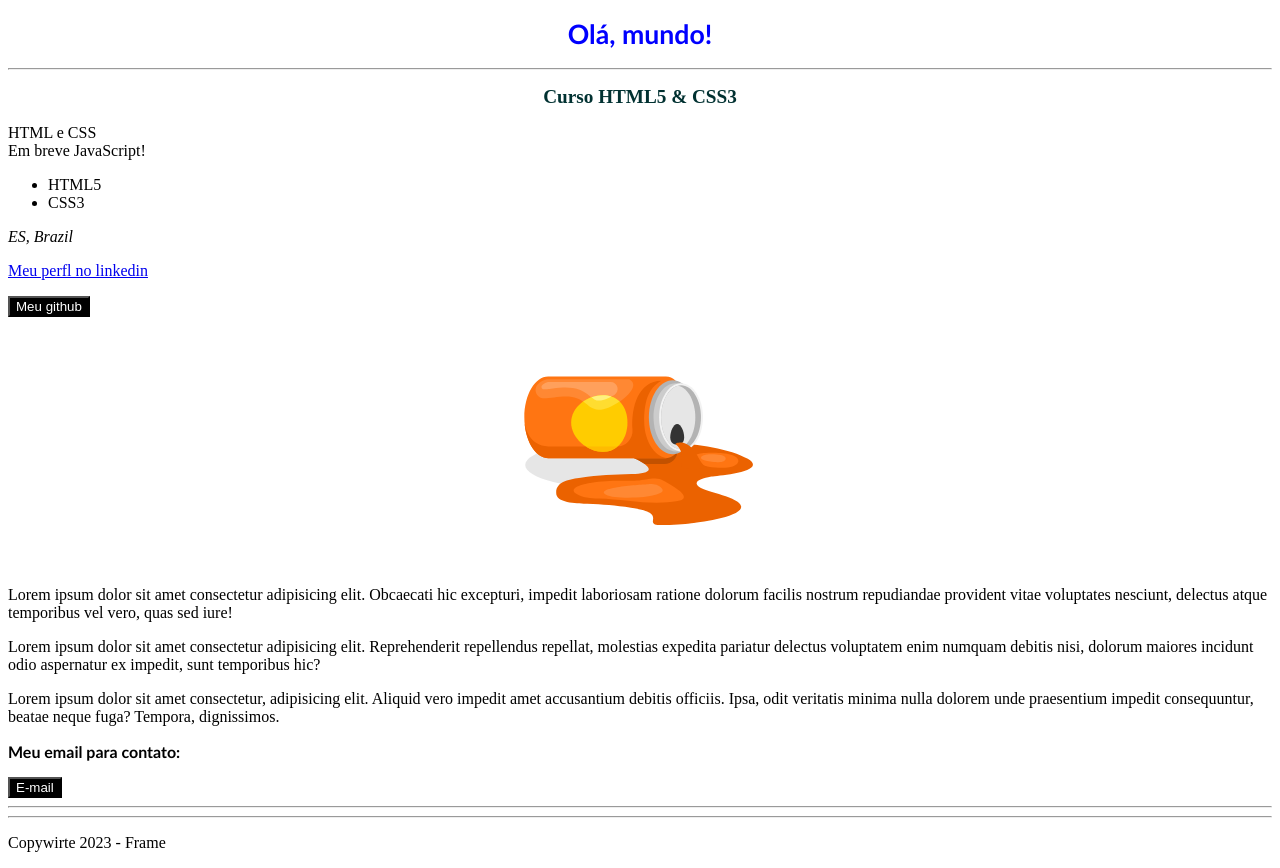
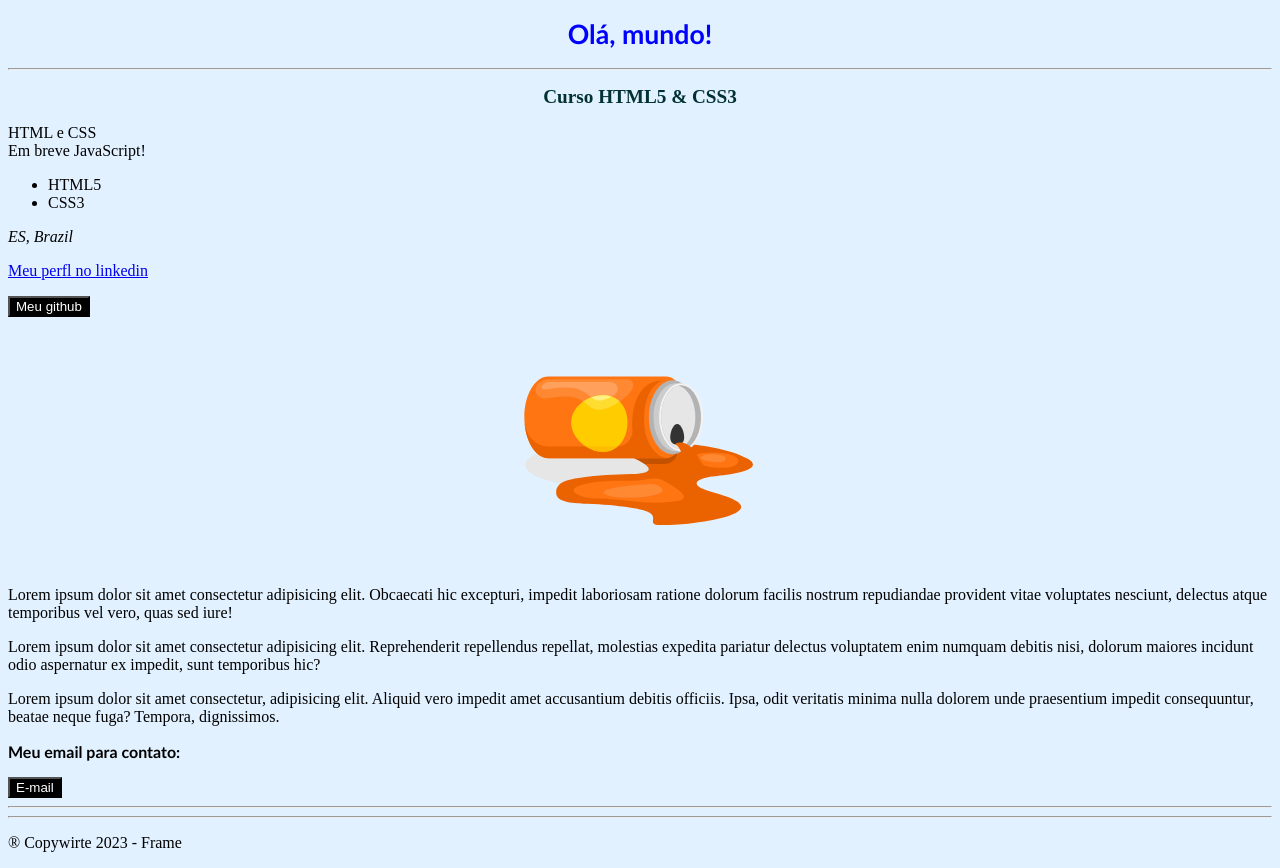
Before and after one commit to frame404/HelloWorlds, a plain HTML site: page index.html in a window 1280 px wide. Drawn offline with Linux system fonts and the light colour scheme.

Commit message:
Update index.html

```diff
--- a/index.html
+++ b/index.html
@@ -3,9 +3,14 @@
 <head>
     <meta charset="UTF-8">
     <meta name="viewport" content="width=device-width, initial-scale=1.0">
-    <title>Frame - HTML e CSS</title>
+    <title>Primeiro Index</title>
     <link rel="icon" href="images/favicon-32x32.png">
     <style>
+
+        body{
+            background-color: rgb(226, 241, 255);
+        }
+
         h1{
             font-family: 'Gill Sans', 'Gill Sans MT', Calibri, 'Trebuchet MS', sans-serif;
             font-size: 20pt;
@@ -72,7 +77,7 @@
             </a>
     <hr>
     <hr>
-    <footer><p>Copywirte 2023 - Frame</p>
+    <footer><p>&reg Copywirte 2023 - Frame</p>
     </footer>
 </body>
 </html>
```
